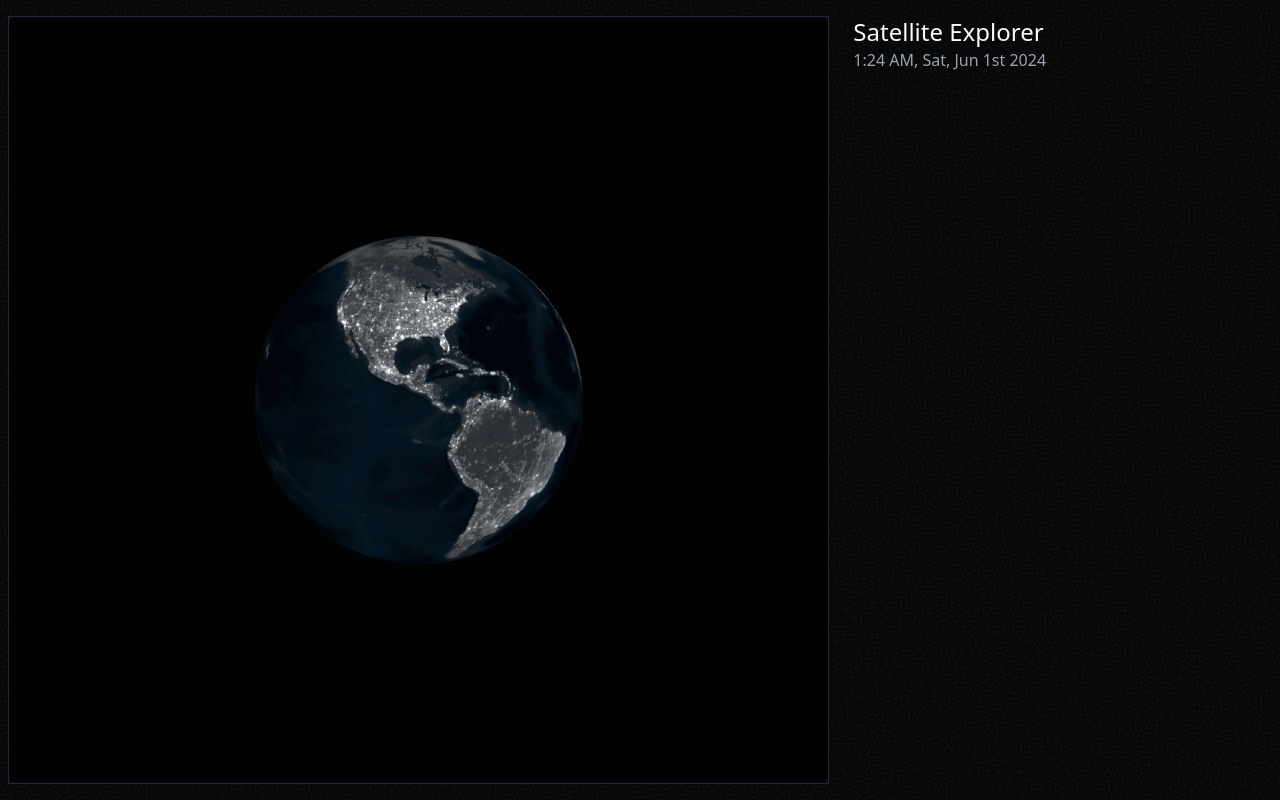
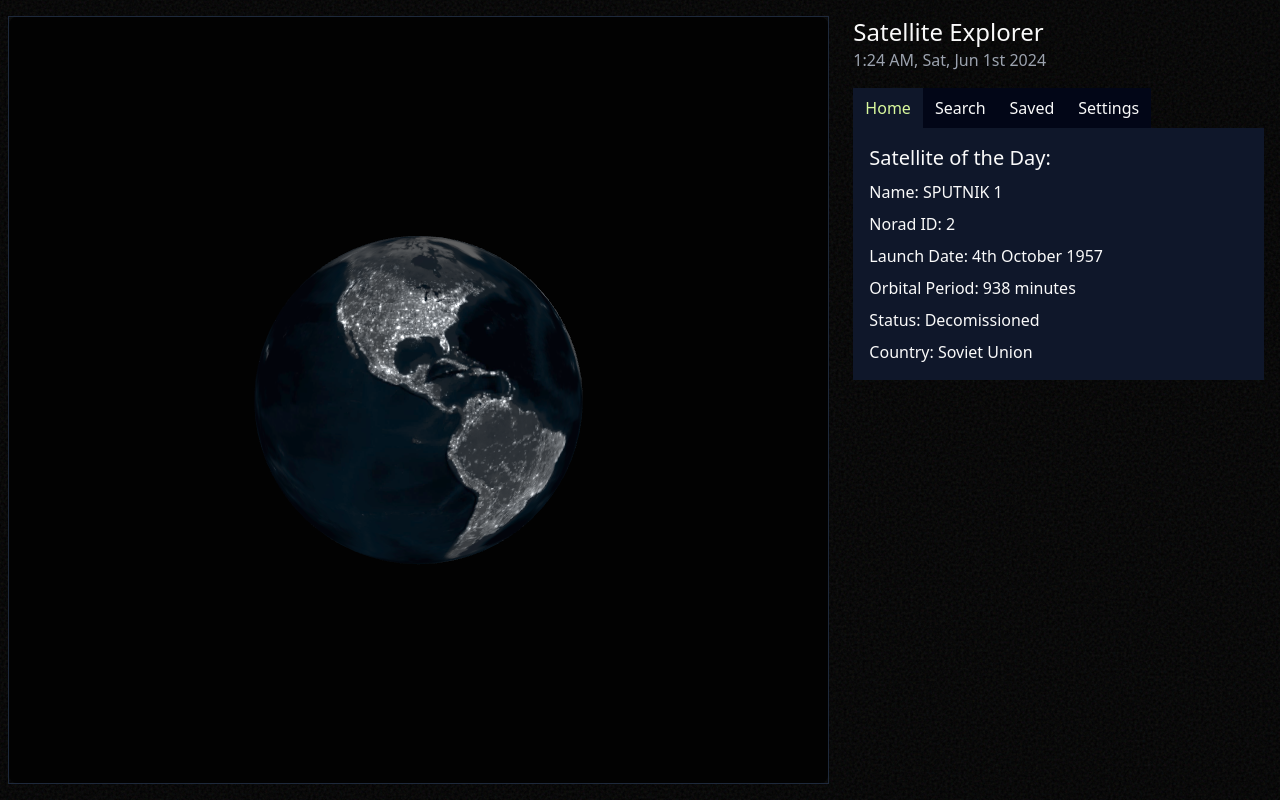
Before and after one commit to puravparab/SatelliteExplorer, a Next.js app in the folder client/: page / in a window 1280 px wide. Built offline with nearby package versions, Linux system fonts and the light colour scheme; no server answers.

Commit message:
selected sat info is passed to main

```diff
--- a/client/app/components/earth.tsx
+++ b/client/app/components/earth.tsx
@@ -5,8 +5,13 @@ import * as THREE from 'three';
 import { OrbitControls } from 'three/addons/controls/OrbitControls.js';
 
 import renderSatellites from './satellites';
+import { SelectedSatelliteData } from '../utilities/interfaces';
 
-const Earth: React.FC = () => {
+const Earth: React.FC<{
+	onSatelliteSelect: (satelliteData: SelectedSatelliteData) => void
+}>= ({
+	onSatelliteSelect
+}) => {
 	const containerRef = useRef<HTMLDivElement>(null);
 	const canvasRef = useRef<HTMLCanvasElement>(null);
 	const rendererRef = useRef<THREE.WebGLRenderer | null>(null);
@@ -90,9 +95,13 @@ const Earth: React.FC = () => {
 			/*
 				SATELLITES
 			*/
-      renderSatellites(scene, camera, renderer, grayscale, '/data/tle.json');
+      renderSatellites(scene, camera, renderer, grayscale, '/data/tle.json', onSatelliteSelect);
 
-			return () => {if (rendererRef.current) {rendererRef.current.dispose();}}; // Clean up on component unmount
+			return () => {
+				if (rendererRef.current) {
+					rendererRef.current.dispose();
+				}
+			}; // Clean up on component unmount
 		}
 	}, []);
 
--- /dev/null
+++ b/client/app/components/main.tsx
@@ -0,0 +1,62 @@
+"use client";
+
+import { useState } from 'react';
+import { SelectedSatellite } from './tooltip';
+import { SelectedSatelliteData } from '../utilities/interfaces';
+
+const Main: React.FC<{
+	sectionName: string;
+	selectedSatellite: SelectedSatelliteData  | null
+}> = ({
+	sectionName,
+	selectedSatellite
+}) => {
+	const [section, setSection] = useState(sectionName);
+	const sections = ['Home', 'Search', 'Saved', 'Settings'];
+
+	return (
+		<div className="w-full flex flex-col">
+			<div className="flex flex-row">
+				{sections.map((sec) => (
+          <div
+            key={sec}
+            onClick={() => setSection(sec)}
+            className={`px-3 py-2 cursor-pointer text-md ${
+              sec === section ? 'text-lime-200 bg-slate-900' : 'bg-slate-950 hover:bg-slate-900'
+            }`}
+          >
+            {sec}
+          </div>
+        ))}
+			</div>
+
+			<div className="flex flex-col w-full bg-slate-900 text-md p-4 gap-2">
+				<h2 className='text-xl'>Satellite of the Day:</h2>
+				<div>
+					<p>Name: SPUTNIK 1</p>
+				</div>
+				<div>
+					<p>Norad ID: 2</p>
+				</div>
+				<div>
+					<p>Launch Date: 4th October 1957</p>
+				</div>
+				<div>
+					<p>Orbital Period: 938 minutes</p>
+				</div>
+				<div>
+					<p>Status: Decomissioned</p>
+				</div>
+				<div>
+					<p>Country: Soviet Union</p>
+				</div>
+			</div>
+
+			<div className="w-full">
+				{selectedSatellite && <SelectedSatellite {...selectedSatellite} />}
+			</div>
+		</div>
+	);
+};
+
+export default Main;
--- a/client/app/components/satellites.tsx
+++ b/client/app/components/satellites.tsx
@@ -1,11 +1,9 @@
 import { createRoot, Root } from 'react-dom/client';
-import { Satellite } from '../utilities/interfaces';
-import { TooltipData } from '../utilities/interfaces';
+import { Satellite, TooltipData, SelectedSatelliteData } from '../utilities/interfaces';
+import { ToolTip } from './tooltip';
 
 import * as THREE from 'three';
 import * as satellite from 'satellite.js';
-
-import { ToolTip } from './tooltip';
 
 const EARTH_RADIUS = 6378 // in Kilometers
 
@@ -49,7 +47,14 @@ const calculateOrbitalPeriod = (satrec: satellite.SatRec) => {
 };
 
 // Render satellites in the scene
-const renderSatellites = async (scene: THREE.Scene, camera: THREE.PerspectiveCamera, renderer: THREE.WebGLRenderer, grayscale: THREE.Mesh, filePath: string) => {
+const renderSatellites = async (
+	scene: THREE.Scene,
+	camera: THREE.PerspectiveCamera,
+	renderer: THREE.WebGLRenderer,
+	grayscale: THREE.Mesh,
+	filePath: string,
+	onSatelliteSelect: (satelliteData: SelectedSatelliteData) => void
+) => {
 	try {
 		// TEMPORARY
 		// read from tle.json
@@ -212,6 +217,17 @@ const renderSatellites = async (scene: THREE.Scene, camera: THREE.PerspectiveCam
 									x: pointer.x + canvasRect.left,
 									y: pointer.y + canvasRect.top
 								};
+
+								const selectedSatelliteData: SelectedSatelliteData = {
+									name: "temp",
+									norad_id: sat.norad_id,
+									launch_date: "temp",
+									orbital_period: `${(orbital_period / 60).toFixed(2)} minutes`,
+									status: "temp",
+									country: "temp",
+								};
+								onSatelliteSelect(selectedSatelliteData);
+
 								renderOrbit(sat.satrec, orbital_period, false);
 								showHoverToolTip(MainTooltipRoot, tooltipData);
 							}
--- a/client/app/components/tooltip.tsx
+++ b/client/app/components/tooltip.tsx
@@ -1,6 +1,11 @@
-import { TooltipData } from "../utilities/interfaces";
+import { TooltipData, SelectedSatelliteData } from "../utilities/interfaces";
 
-export const ToolTip: React.FC<TooltipData> = ({ norad_id, orbital_period, x, y }) => {
+export const ToolTip: React.FC<TooltipData> = ({
+	norad_id,
+	orbital_period,
+	x,
+	y
+}) => {
 	return (
 		<div
 			className="absolute w-52 bg-opacity-100 bg-slate-800 text-white p-2 text-xs pointer-events-none"
@@ -11,3 +16,35 @@ export const ToolTip: React.FC<TooltipData> = ({ norad_id, orbital_period, x, y
 		</div>
 	)
 };
+
+export const SelectedSatellite: React.FC<SelectedSatelliteData> = ({
+	name,
+	norad_id,
+	launch_date,
+	orbital_period,
+	status,
+	country
+}) => {
+	return (
+		<div className="flex flex-row">
+			<div>
+				<p>Name: {name}</p>
+			</div>
+			<div>
+				<p>Norad ID: {norad_id}</p>
+			</div>
+			<div>
+				<p>Launch Date: {launch_date}</p>
+			</div>
+			<div>
+				<p>Orbital Period: {orbital_period}</p>
+			</div>
+			<div>
+				<p>Status: {status}</p>
+			</div>
+			<div>
+				<p>Country: {country}</p>
+			</div>
+		</div>
+	);
+};
--- a/client/app/page.tsx
+++ b/client/app/page.tsx
@@ -1,18 +1,32 @@
+"use client";
+
+import { useState } from 'react';
+
 import Earth from "./components/earth";
+import Main from "./components/main";
 import CurrentDate from "./components/date";
+import { SelectedSatelliteData } from './utilities/interfaces';
 
 export default function Home() {
+  const [selectedSatellite, setSelectedSatellite] = useState<SelectedSatelliteData | null>(null);
+  const handleSatelliteSelect = (satelliteData: SelectedSatelliteData | null) => {
+    setSelectedSatellite(satelliteData);
+  };
+
   return (
     <main className="flex h-screen flex-col items-center justify-start p-0 font-sans grainy-background">
       <div className="flex flex-row w-full h-full">
         <div className="w-4/6 my-4 mx-2">
-          <Earth />
+          <Earth onSatelliteSelect={handleSatelliteSelect} />
         </div>
+
         <div className="flex flex-col w-2/6 m-4">
           <div className="w-full pb-4">
             <h1 className="mr-auto text-2xl">Satellite Explorer</h1>
             <CurrentDate />
           </div>
+
+          <Main sectionName="Home" selectedSatellite={selectedSatellite} />
         </div>
       </div>
     </main>
```
Also changed, not shown: client/app/utilities/interfaces.tsx (+10 -1 lines).
